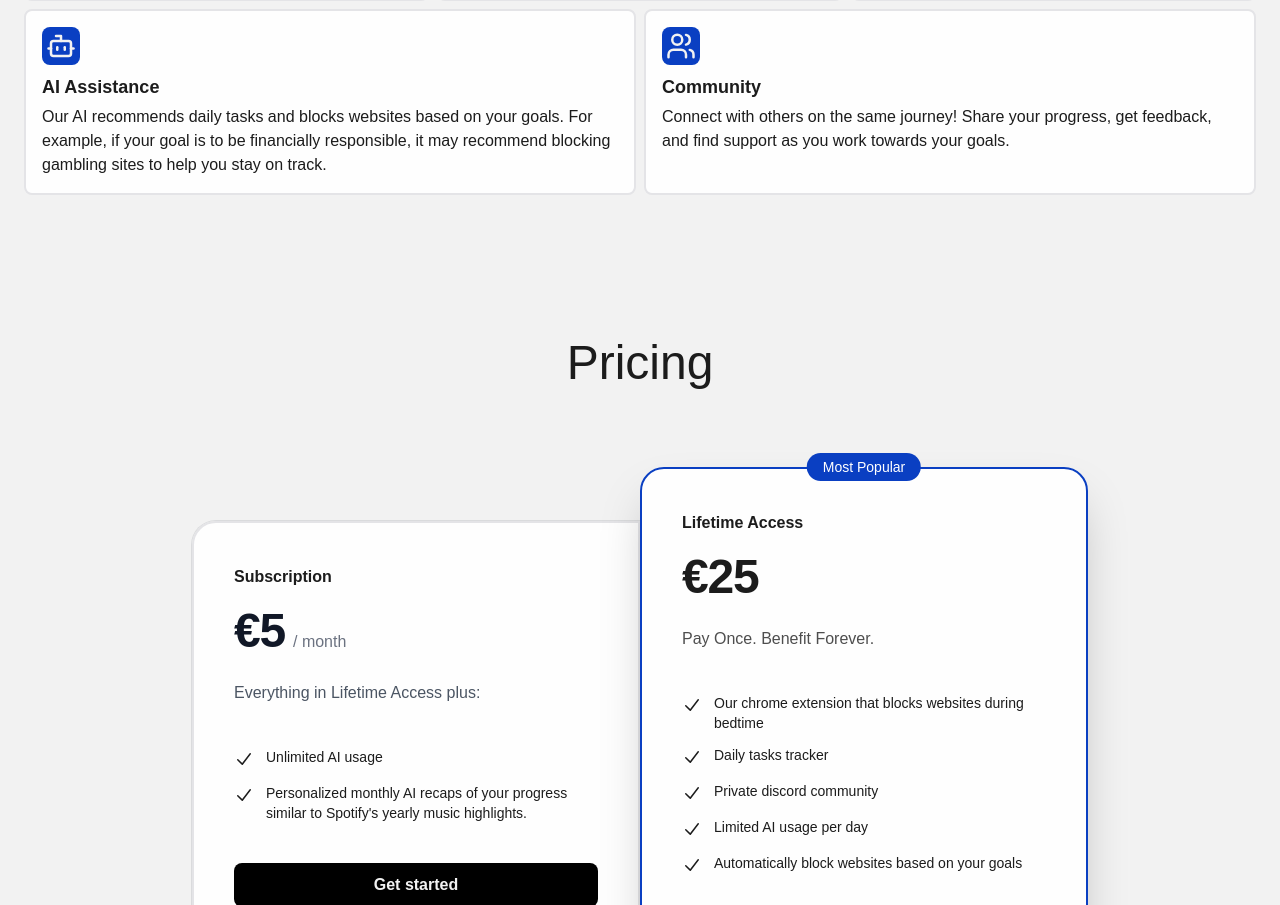
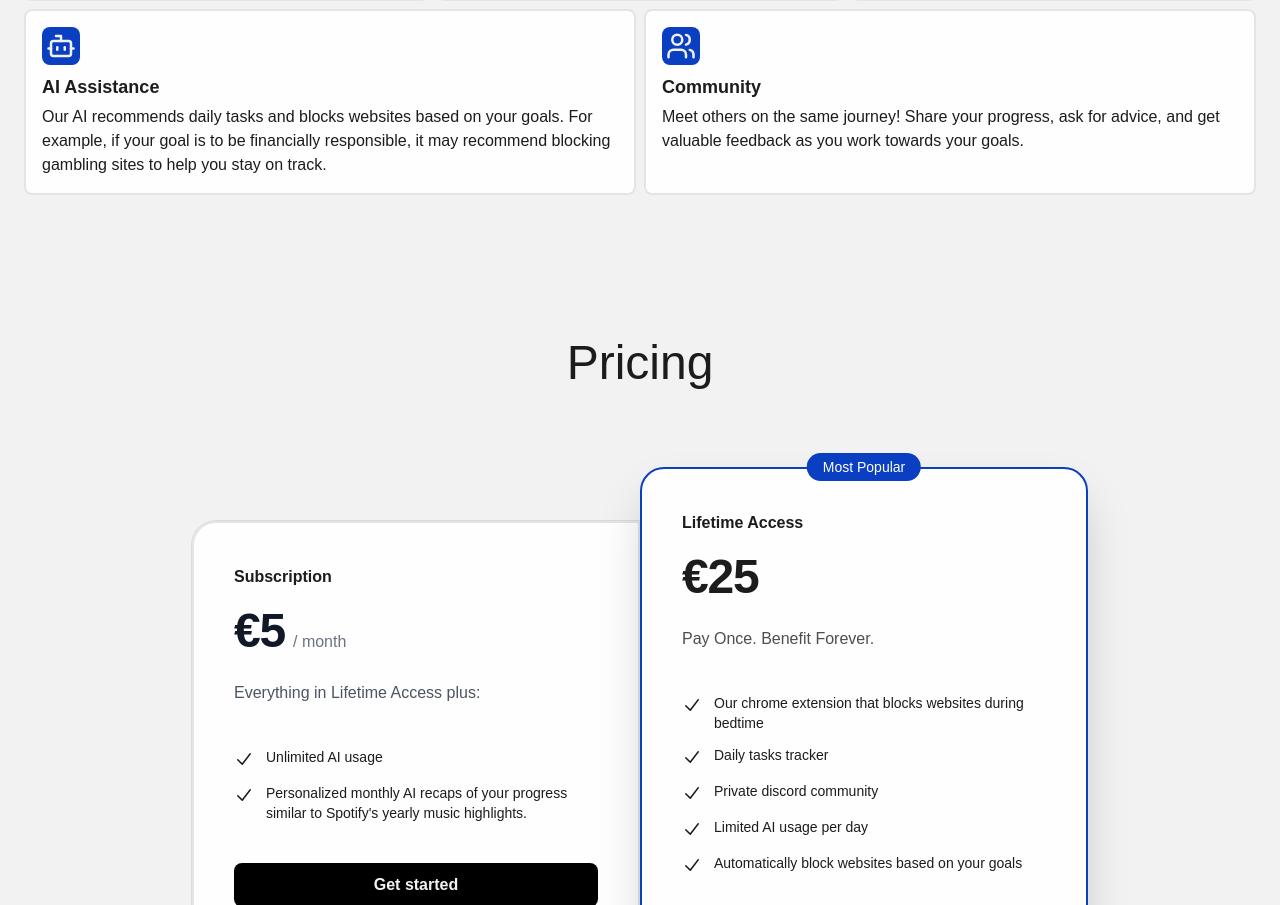
Before and after one commit to DavidDerama/first-project, a Next.js app: page / in a window 1280 px wide. Shown: the part 1343-2248 px from the top of the page. Built offline with nearby package versions, Linux system fonts and the light colour scheme; no server answers; a web font is replaced by a local one.

Commit message:
cherry on the top in features

```diff
--- a/src/components/features/Features.tsx
+++ b/src/components/features/Features.tsx
@@ -43,7 +43,7 @@ const FeaturesData: Feature[] = [
     id: 5,
     name: "Community",
     description:
-      "Connect with others on the same journey! Share your progress, get feedback, and find support as you work towards your goals.",
+      "Meet others on the same journey! Share your progress, ask for advice, and get valuable feedback as you work towards your goals.",
     icon: <Users size={iconSize} />,
   },
 ];
```
